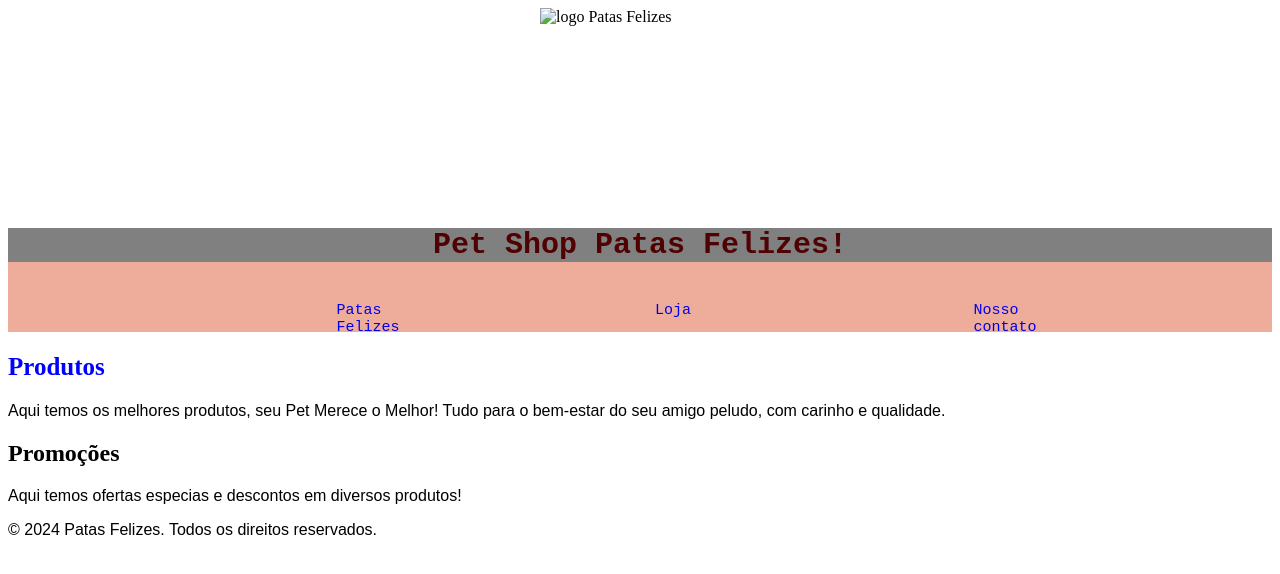
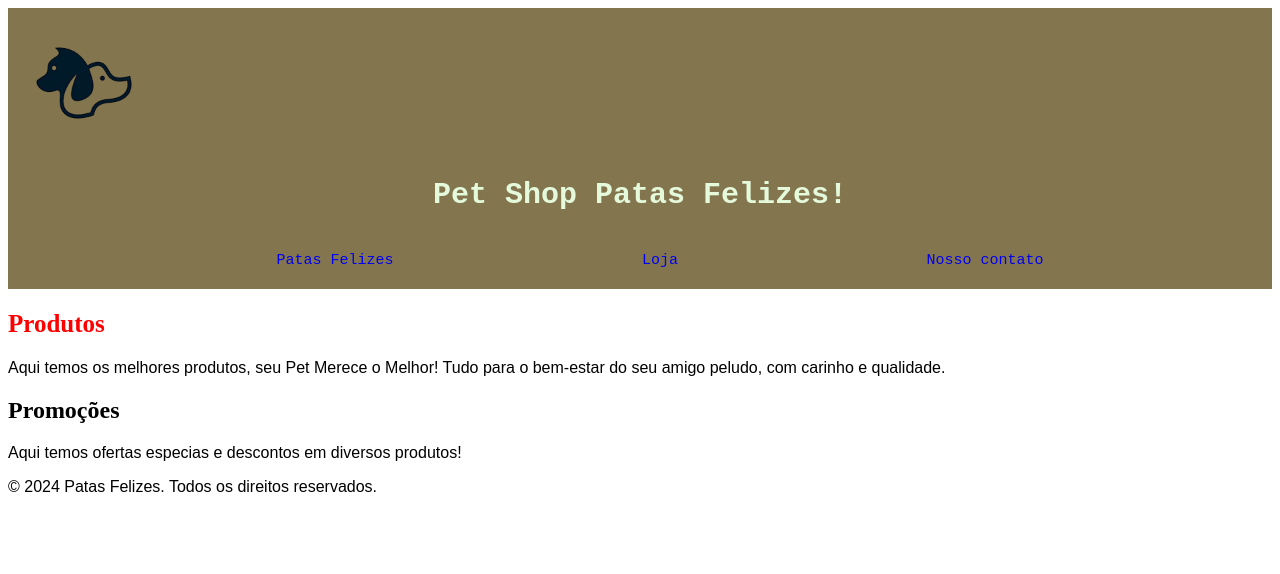
Before and after one commit to Cutrin7/pet-shop-patas-felizes, a plain HTML site: page index.html in a window 1280 px wide. Drawn offline with Linux system fonts and the light colour scheme.

Commit message:
Add files via upload

```diff
--- a/css/style.css
+++ b/css/style.css
@@ -24,22 +24,24 @@ table.center {
 
 
 
+
+
 header {
-  color: #500101;/* altera a cor da letra*/
-  background: #eeac9b; /* altera a cor de fundo */
+  color: #E5F9DB;/* altera a cor da letra*/
+  background: #83764F; /* altera a cor de fundo */
   font-family: 'Courier New', Courier, monospace; /* mudar a fonte */
   font-size: 15px;/* tamanho da fonte */
 }
 
 h1 {
   text-align: center ;/* alinhamento de texto */
-  background: gray;
+  background:  #83764F;
 
 }
 
 .letra-azul{
 font-size:25px ;
-color: blue;
+color: red;
 }
 
 
@@ -55,18 +57,16 @@ padding: 10px;/* espaçamento */
 margin: 10px;/* margem */
 
 display: flex;
-width: 10px; /* largura */
-height:10px; /* altura */
+width: 50px 50px; /* largura */
+height:50px 50px;/* altura */
 }
 
 
 a:hover {
-color: antiquewhite;
-background: #ff4b4b;
-transition: all 0.6s; /* transição */
-border: 2px solid white ; /* borda */
-
-
+color: black;
+background: #E5F9DB;
+border: 1px solid black ; /* borda */
+transition: all 0.5s; /* transição */
 }
 
 ul {
@@ -74,4 +74,12 @@ ul {
   display: flex; /* exibir */
   flex-direction: row; /* direção */
   justify-content:space-evenly; /* alinhar */
+  align-items: center;
+
 }
+
+.logo {
+width: 150px;
+height: 150px;
+margin-left: 1px;
+}
--- a/index.html
+++ b/index.html
@@ -4,7 +4,6 @@
     <meta charset="UTF-8">
     <meta name="viewport" content="width=device-width, initial-scale=1.0">
     <title>Patas Felizes </title>
-    <img src="logo.jpg" alt="logo Patas Felizes" width=200 height="200">
     <style>
      img {
         display: block;
@@ -20,12 +19,13 @@
 </head>
 <body><!-- Corpo -->
  <header><!-- Cabeçalho -->
+    <img class="logo" src="imagens/logo2.png" alt="logo Patas Felizes" width=200 height="200">
         <h1>Pet Shop Patas Felizes!</h1><!-- texto de maior valor 1 -->
         <nav><!-- navegação -->
         <ul><!-- listas -->
-            <li><a href="index.html">Patas Felizes</a><!-- botão de clicar --></li>
-            <li><a href="Loja.html">Loja</a></li>
-            <li><a href="Contato.html">Nosso contato</a></li>
+            <li><a href="index (1).html">Patas Felizes</a><!-- botão de clicar --></li>
+            <li><a href="Loja (1).html">Loja</a></li>
+            <li><a href="Contato (1).html">Nosso contato</a></li>
         </ul>
     </nav>
 </header>
```
Also changed, not shown: Contato.html (+3 -5 lines), Loja.html (+11 -10 lines), imagens/Gato laranja.jpg (added), imagens/Nemo.jpg (added), imagens/caramelo.jpg (added), imagens/gato preto.jpg (added), imagens/logo2.png (added), imagens/tartaruga.jpg (added), imagens/transferir.jpg (added).
